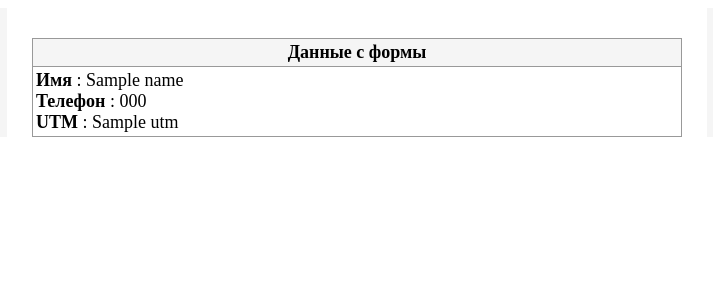
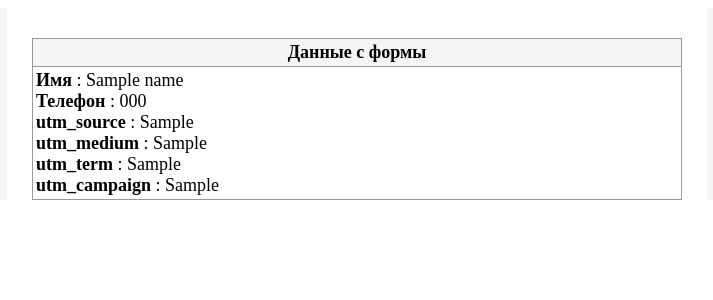
Before and after one commit to skiboorg/pandiga_api, a Django app: template templates/l_form.html in a window 1280 px wide. Shown: the top 300 px of the page, without its empty margins (283-996 px from the left). Run offline with Django 3.2, Linux system fonts and the light colour scheme; the template is opened without the code that fills it: most values are stand-ins (such as "Sample title", 1, 10 or a date in 2020); parts of the project's set-up code (start-up, migrations or seed data) failed here and were passed over.

Commit message:
order fixes

```diff
--- a/templates/l_form.html
+++ b/templates/l_form.html
@@ -24,7 +24,10 @@
                                 <td style="padding: 3px; border: 1px solid #999;">
                                     <strong>Имя</strong> : {{ name }}<br>
                                     <strong>Телефон</strong> : {{ phone }}<br>
-                                    <strong>UTM</strong> : {{ utm }}<br>
+                                    <strong>utm_source</strong> : {{ utm_source }}<br>
+                                    <strong>utm_medium</strong> : {{ utm_medium }}<br>
+                                    <strong>utm_term</strong> : {{ utm_term }}<br>
+                                    <strong>utm_campaign</strong> : {{ utm_campaign }}<br>
 
 
 
--- a/templates/l_quiz.html
+++ b/templates/l_quiz.html
@@ -31,7 +31,10 @@
                                     {% endfor %}
                                     <strong>Как вам удобнее получить результат?</strong> : {{ type }}<br>
                                     <strong>Телефон</strong> : {{ phone }}<br>
-                                    <strong>UTM</strong> : {{ utm }}<br>
+                                   <strong>utm_source</strong> : {{ utm_source }}<br>
+                                    <strong>utm_medium</strong> : {{ utm_medium }}<br>
+                                    <strong>utm_term</strong> : {{ utm_term }}<br>
+                                    <strong>utm_campaign</strong> : {{ utm_campaign }}<br>
 
 
 
```
Also changed, not shown: user/views.py (+26 -14 lines).
